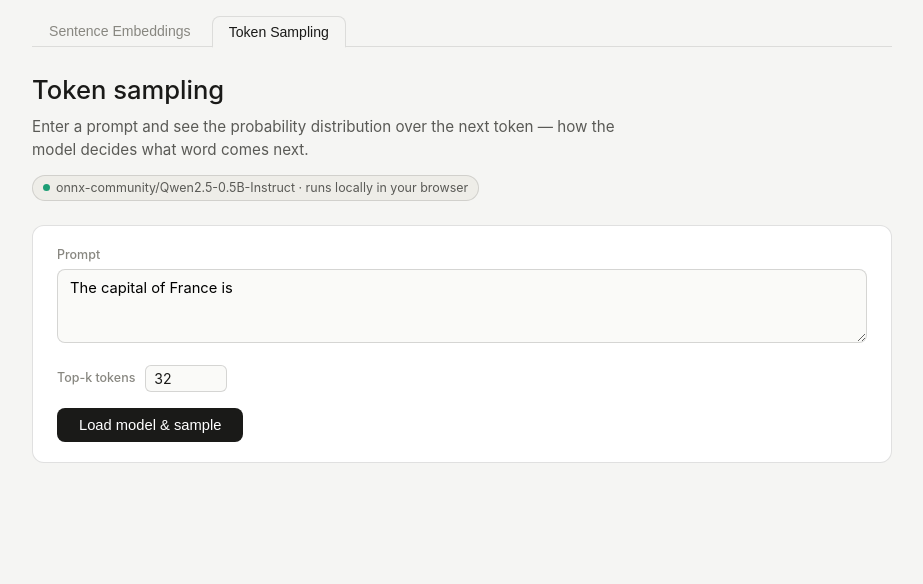
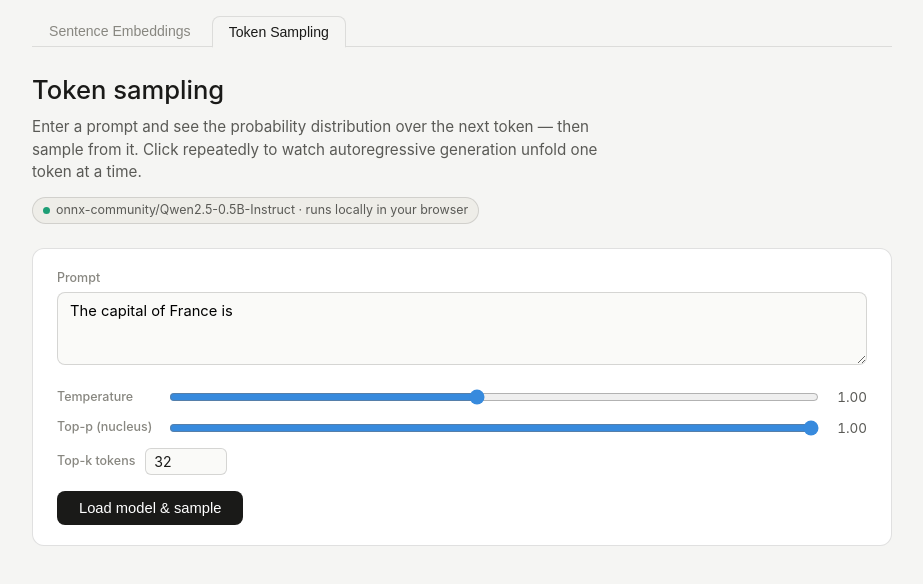
Before and after one commit to The-Language-and-Learning-Analytics-Lab/tad_llm_demos, a React (Vite) app: page / in a window 1280 px wide. Both pictures are taken after a click on the button "Token Sampling". Shown: the top 584 px of the page, without its empty margins (178-1101 px from the left). Built offline with nearby package versions, Linux system fonts and the light colour scheme.

Commit message:
First cut at auto-regressive sampling

```diff
--- a/src/App.css
+++ b/src/App.css
@@ -409,6 +409,74 @@ textarea:focus {
   margin: 1rem 0;
 }
 
+/* ── Sampling controls ── */
+
+.sampling-controls {
+  display: flex;
+  flex-direction: column;
+  gap: 10px;
+  margin-bottom: 1rem;
+}
+
+.slider-row {
+  display: flex;
+  align-items: center;
+  gap: 10px;
+}
+
+.sampling-slider {
+  flex: 1;
+  accent-color: #378ADD;
+  cursor: pointer;
+}
+
+.slider-value {
+  font-size: 0.84rem;
+  color: #5a5a56;
+  min-width: 36px;
+  text-align: right;
+  font-variant-numeric: tabular-nums;
+}
+
+/* ── Generated continuation ── */
+
+.generated-continuation {
+  padding: 6px 0.75rem;
+  background: #fafaf8;
+  border: 0.5px solid rgba(0,0,0,0.15);
+  border-top: none;
+  border-radius: 0 0 8px 8px;
+  font-size: 0.92rem;
+  font-family: inherit;
+  margin-bottom: 1rem;
+  line-height: 1.5;
+}
+
+.generated-label {
+  font-size: 0.75rem;
+  color: #888780;
+  font-weight: 500;
+  margin-right: 6px;
+}
+
+.generated-text {
+  color: #1D9E75;
+  font-weight: 500;
+}
+
+/* ── Sampled token display ── */
+
+.sampled-token-display {
+  margin: 0.75rem 0 0;
+  font-size: 0.88rem;
+  color: #5a5a56;
+}
+
+.sampled-token-value {
+  color: #D85A30;
+  font-size: 1rem;
+}
+
 /* ── Token histogram ── */
 
 .topk-row {
@@ -497,10 +565,24 @@ textarea:focus {
   transform-origin: top left;
 }
 
+.hist-col--sampled .hist-bar {
+  box-shadow: 0 0 0 2px #D85A30;
+}
+
+.hist-label--sampled {
+  color: #D85A30 !important;
+  font-weight: 600;
+}
+
 @media (prefers-color-scheme: dark) {
   .topk-input {
     background: #1c1c1a;
     border-color: rgba(255,255,255,0.15);
   }
   .hist-label { color: rgba(232,230,223,0.6); }
+  .generated-continuation {
+    background: #1c1c1a;
+    border-color: rgba(255,255,255,0.15);
+  }
+  .slider-value { color: rgba(232,230,223,0.55); }
 }
--- a/src/TokenSamplingDemo.jsx
+++ b/src/TokenSamplingDemo.jsx
@@ -5,7 +5,7 @@ const DEFAULT_PROMPT = "The capital of France is";
 const DEFAULT_TOP_K = 32;
 const BAR_MAX_H = 180;
 
-function TokenHistogram({ tokens }) {
+function TokenHistogram({ tokens, sampledIndex }) {
   const maxProb = tokens[0]?.prob ?? 1;
   return (
     <div className="hist-wrap">
@@ -13,13 +13,18 @@ function TokenHistogram({ tokens }) {
         {tokens.map(({ token, prob }, i) => {
           const h = Math.max(2, (prob / maxProb) * BAR_MAX_H);
           const pct = (prob * 100).toFixed(1);
-          // interpolate color blue→teal by rank
+          const isSelected = i === sampledIndex;
+          // interpolate color blue→teal by rank; orange for sampled
           const t = 1 - i / (tokens.length - 1 || 1);
-          const hue = Math.round(180 + t * 25); // 180 teal → 205 blue
-          const bg = `hsl(${hue}, 65%, 42%)`;
+          const hue = Math.round(180 + t * 25);
+          const bg = isSelected ? "#D85A30" : `hsl(${hue}, 65%, 42%)`;
           const labelInside = h > BAR_MAX_H - 18;
           return (
-            <div key={i} className="hist-col" title={`${JSON.stringify(token)}: ${pct}%`}>
+            <div
+              key={i}
+              className={`hist-col${isSelected ? " hist-col--sampled" : ""}`}
+              title={`${JSON.stringify(token)}: ${pct}%`}
+            >
               {!labelInside && <span className="hist-prob">{pct}%</span>}
               <div className="hist-bar" style={{ height: h, background: bg }}>
                 {labelInside && <span className="hist-prob hist-prob--inside">{pct}%</span>}
@@ -31,7 +36,9 @@ function TokenHistogram({ tokens }) {
       <div className="hist-label-area">
         {tokens.map(({ token }, i) => (
           <div key={i} className="hist-label-col">
-            <span className="hist-label">{JSON.stringify(token)}</span>
+            <span className={`hist-label${i === sampledIndex ? " hist-label--sampled" : ""}`}>
+              {JSON.stringify(token)}
+            </span>
           </div>
         ))}
       </div>
@@ -57,7 +64,12 @@ export default function TokenSamplingDemo() {
   const [progressItems, setProgressItems] = useState([]);
   const [prompt, setPrompt] = useState(DEFAULT_PROMPT);
   const [topK, setTopK] = useState(DEFAULT_TOP_K);
+  const [temperature, setTemperature] = useState(1.0);
+  const [topP, setTopP] = useState(1.0);
   const [tokens, setTokens] = useState(null);
+  const [sampledIndex, setSampledIndex] = useState(null);
+  const [sampledToken, setSampledToken] = useState(null);
+  const [generatedTokens, setGeneratedTokens] = useState([]);
   const [error, setError] = useState(null);
 
   useEffect(() => {
@@ -80,6 +92,9 @@ export default function TokenSamplingDemo() {
           break;
         case "complete":
           setTokens(e.data.tokens);
+          setSampledIndex(e.data.sampledIndex);
+          setSampledToken(e.data.sampledToken);
+          setGeneratedTokens((prev) => [...prev, e.data.sampledToken]);
           setLoading(false);
           break;
         case "error":
@@ -94,21 +109,26 @@ export default function TokenSamplingDemo() {
   }, []);
 
   const sample = () => {
-    if (!prompt.trim()) return;
+    const effectivePrompt = prompt + generatedTokens.join("");
+    if (!effectivePrompt.trim()) return;
     setLoading(true);
     setError(null);
     setTokens(null);
+    setSampledIndex(null);
+    setSampledToken(null);
     if (ready === null) setReady(false);
-    worker.current.postMessage({ type: "sample", prompt, topK });
+    worker.current.postMessage({ type: "sample", prompt: effectivePrompt, topK, temperature, topP });
   };
+
+  const hasGenerated = generatedTokens.length > 0;
 
   return (
     <>
       <header className="app-header">
         <h1>Token sampling</h1>
         <p className="subtitle">
-          Enter a prompt and see the probability distribution over the next token — how the model
-          decides what word comes next.
+          Enter a prompt and see the probability distribution over the next token — then sample from
+          it. Click repeatedly to watch autoregressive generation unfold one token at a time.
         </p>
         <div className="model-pill">
           <span className="dot" />
@@ -122,10 +142,55 @@ export default function TokenSamplingDemo() {
           id="prompt"
           rows={3}
           value={prompt}
-          onChange={(e) => setPrompt(e.target.value)}
-          style={{ marginBottom: "1rem" }}
+          onChange={(e) => {
+            setPrompt(e.target.value);
+            setGeneratedTokens([]);
+            setSampledIndex(null);
+            setSampledToken(null);
+            setTokens(null);
+          }}
+          style={hasGenerated ? { borderBottomLeftRadius: 0, borderBottomRightRadius: 0, marginBottom: 0 } : { marginBottom: "1rem" }}
         />
+        {hasGenerated && (
+          <div className="generated-continuation">
+            <span className="generated-label">Generated:</span>
+            <span className="generated-text">{generatedTokens.join("")}</span>
+          </div>
+        )}
 
+        <div className="sampling-controls">
+          <div className="slider-row">
+            <label className="input-label" htmlFor="temperature" style={{ margin: 0, minWidth: 100 }}>
+              Temperature
+            </label>
+            <input
+              id="temperature"
+              type="range"
+              min={0.1}
+              max={2.0}
+              step={0.05}
+              value={temperature}
+              onChange={(e) => setTemperature(Number(e.target.value))}
+              className="sampling-slider"
+            />
+            <span className="slider-value">{temperature.toFixed(2)}</span>
+          </div>
+          <div className="slider-row">
+            <label className="input-label" htmlFor="topp" style={{ margin: 0, minWidth: 100 }}>
+              Top-p (nucleus)
+            </label>
+            <input
+              id="topp"
+              type="range"
+              min={0.05}
+              max={1.0}
+              step={0.05}
+              value={topP}
+              onChange={(e) => setTopP(Number(e.target.value))}
+              className="sampling-slider"
+            />
+            <span className="slider-value">{topP.toFixed(2)}</span>
+          </div>
           <div className="topk-row">
             <label className="input-label" htmlFor="topk" style={{ margin: 0 }}>
               Top-k tokens
@@ -140,12 +205,12 @@ export default function TokenSamplingDemo() {
               className="topk-input"
             />
           </div>
+        </div>
 
         <button
           className="encode-btn"
           disabled={loading || !prompt.trim()}
           onClick={sample}
-          style={{ marginTop: "1rem" }}
         >
           {loading ? "Running…" : ready === null ? "Load model & sample" : "Sample next token"}
         </button>
@@ -169,12 +234,18 @@ export default function TokenSamplingDemo() {
           <p className="section-label" style={{ marginBottom: "1rem" }}>
             Top {tokens.length} next-token probabilities
           </p>
-          <TokenHistogram tokens={tokens} />
+          <TokenHistogram tokens={tokens} sampledIndex={sampledIndex} />
+          {sampledToken != null && (
+            <p className="sampled-token-display">
+              Sampled: <strong className="sampled-token-value">{JSON.stringify(sampledToken)}</strong>
+            </p>
+          )}
           <p className="explainer">
-            Each bar is a candidate next token. The height represents the probability assigned by
-            the model after applying softmax to the output logits. The model doesn't always pick
-            the most probable token — sampling strategies like temperature and top-p introduce
-            controlled randomness.
+            Each bar is a candidate next token. The height represents the probability assigned by the
+            model after applying softmax to the logits (scaled by temperature). The{" "}
+            <span style={{ color: "#D85A30", fontWeight: 500 }}>orange bar</span> is the token
+            actually sampled — chosen randomly weighted by probability, constrained to the top-p
+            nucleus.
           </p>
         </section>
       )}
--- a/src/tokenWorker.js
+++ b/src/tokenWorker.js
@@ -30,7 +30,7 @@ async function load(progress_callback) {
 }
 
 self.addEventListener("message", async (e) => {
-  const { type, prompt, topK = 32 } = e.data;
+  const { type, prompt, topK = 32, temperature = 1.0, topP = 1.0 } = e.data;
   if (type !== "sample") return;
 
   try {
@@ -43,11 +43,13 @@ self.addEventListener("message", async (e) => {
     // logits: Tensor shape [1, seq_len, vocab_size]
     const seqLen = logits.dims[1];
     const vocabSize = logits.dims[2];
-    const lastLogits = Array.from(
+    const rawLogits = Array.from(
       logits.data.slice((seqLen - 1) * vocabSize, seqLen * vocabSize)
     );
 
-    const probs = softmax(lastLogits);
+    // Apply temperature before softmax
+    const tempLogits = rawLogits.map((v) => v / temperature);
+    const probs = softmax(tempLogits);
 
     // Find top-k without sorting the full 152k-entry vocab
     const topKItems = [];
@@ -60,12 +62,51 @@ self.addEventListener("message", async (e) => {
       }
     }
 
+    // Apply top-p (nucleus) filtering
+    let kept = topKItems;
+    if (topP < 1.0) {
+      let cumsum = 0;
+      let cutoff = topKItems.length;
+      for (let i = 0; i < topKItems.length; i++) {
+        cumsum += topKItems[i].prob;
+        if (cumsum >= topP) {
+          cutoff = i + 1;
+          break;
+        }
+      }
+      kept = topKItems.slice(0, cutoff);
+    }
+
+    // Renormalize kept items
+    let keptSum = 0;
+    for (let i = 0; i < kept.length; i++) keptSum += kept[i].prob;
+    const normalized = kept.map((item) => ({ ...item, prob: item.prob / keptSum }));
+
+    // Sample from the normalized distribution
+    const r = Math.random();
+    let cumulative = 0;
+    let sampledIndex = normalized.length - 1;
+    for (let i = 0; i < normalized.length; i++) {
+      cumulative += normalized[i].prob;
+      if (r <= cumulative) {
+        sampledIndex = i;
+        break;
+      }
+    }
+
+    // Build the tokens array using the original top-k probs (for display) but normalized subset
+    // We display the full topK items; only the kept subset is used for sampling
     const tokens = topKItems.map(({ id, prob }) => ({
       token: tokenizer.decode([id], { skip_special_tokens: false }),
       prob,
     }));
 
-    self.postMessage({ status: "complete", tokens });
+    const sampledId = normalized[sampledIndex].id;
+    // Find where the sampled token falls in the display list
+    const displaySampledIndex = topKItems.findIndex((item) => item.id === sampledId);
+    const sampledToken = tokenizer.decode([sampledId], { skip_special_tokens: false });
+
+    self.postMessage({ status: "complete", tokens, sampledIndex: displaySampledIndex, sampledToken });
   } catch (err) {
     self.postMessage({ status: "error", message: err.message });
   }
```
Lines whose indentation alone changed are shown as unchanged.
